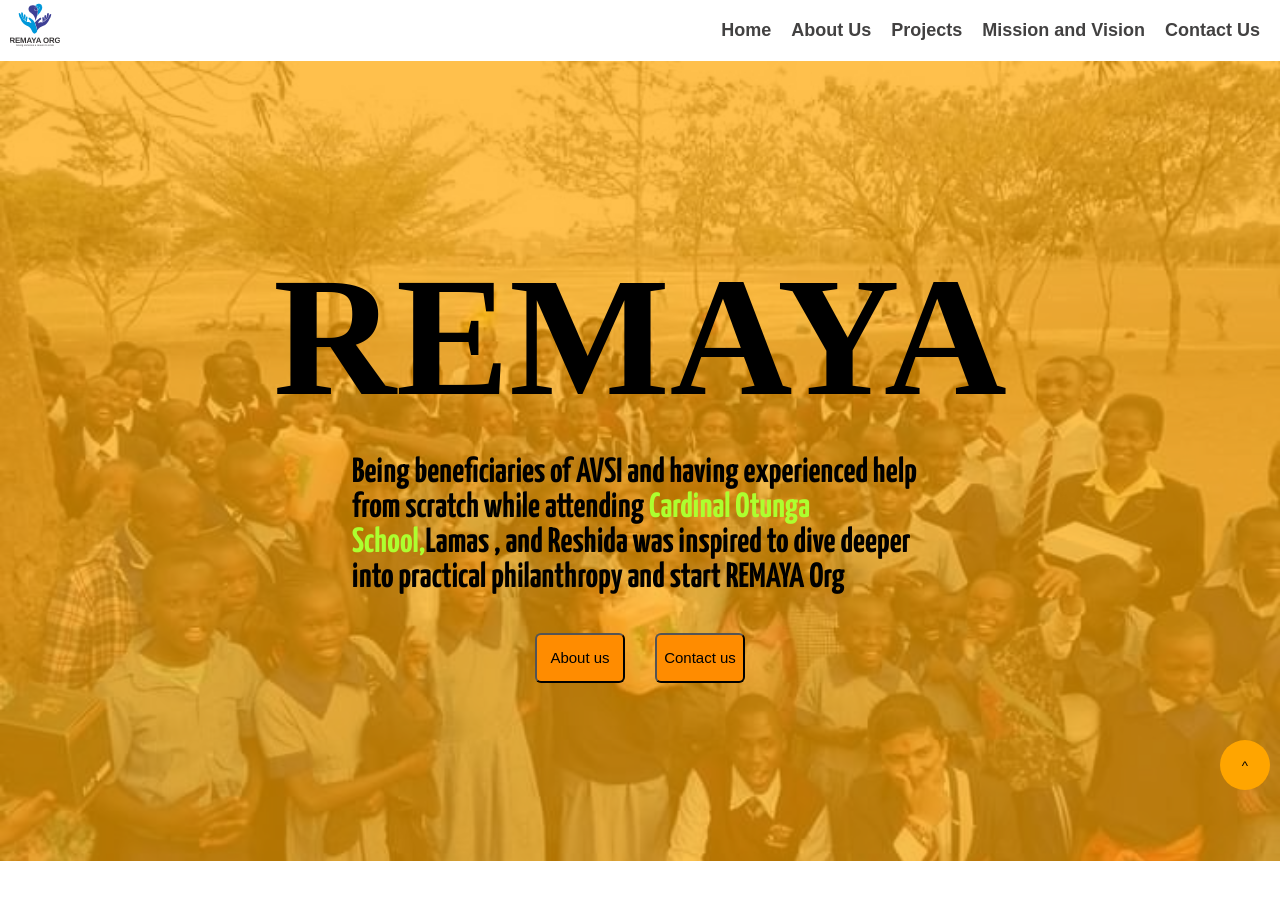
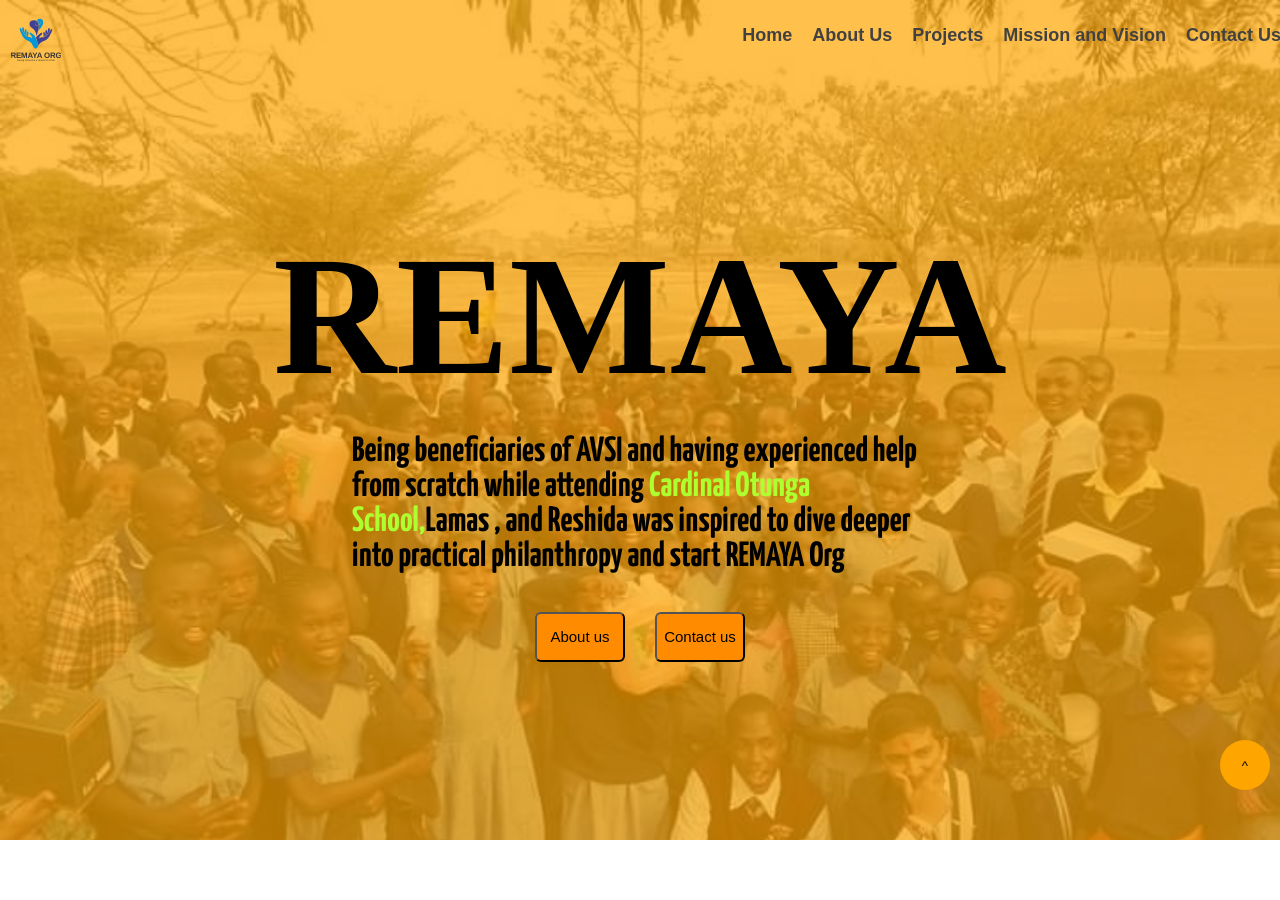
Before and after one commit to gamerfunky78/Remaya-org-website, a website: page index.html in a window 1280 px wide. Shown: the top 900 px of the page. Drawn offline with Linux system fonts and the light colour scheme; a script that the page names is missing; a web font is replaced by a local one.

Commit message:
fixwd navbar position for better navigation.

```diff
--- a/app.css
+++ b/app.css
@@ -25,7 +25,7 @@
 
 /* Navigation Bar */
 nav {
-    background-color: hsl(0, 0%, 100%);
+    background-color: rgb(255, 165, 0, 0.7);
     padding: 20px 20px;
     /* width: 100%; */
     /* Avoid specifying the height and width work on padding since it will after on responsive design */
@@ -39,6 +39,11 @@
     justify-content: flex-end;
     /* Removed margin-height and updated to gap */
     gap: 20px;
+    position: fixed;
+    top: 15px;
+    left: 1px;
+    width: 100%;
+    height: 40px;
 }
 #social-icon{
     scale: 1.5;
@@ -87,7 +92,8 @@
     height: 3px;
     top: 100%;
     left: 0;
-    background-color: rgb(255, 255, 255);
+    background-color: none
+    ;
 }
 
 .navbar li a:hover .navbar li a::after {
```
